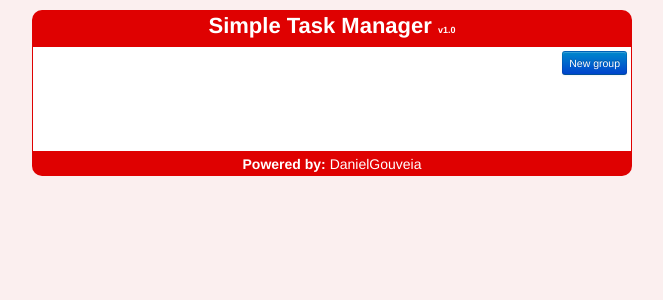
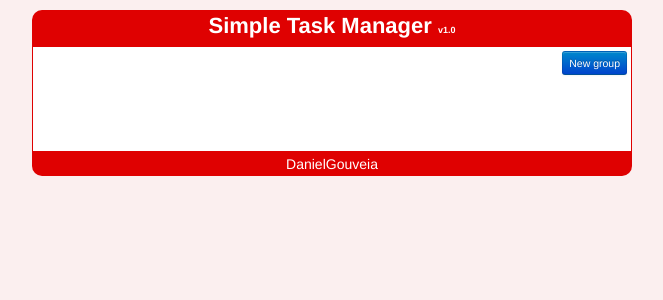
Before and after one commit to DanielGouveia/SimpleTaskManager, a PHP site: page / in a window 1280 px wide. Shown: the top 300 px of the page, without its empty margins (308-971 px from the left). Run offline with PHP 8.4, Linux system fonts and the light colour scheme; data that the repository does not hold is empty.

Commit message:
Author link fix

```diff
--- a/index.php
+++ b/index.php
@@ -32,7 +32,7 @@
                 ?>
             </section>
             <footer>
-                <b>Powered by:</b> DanielGouveia
+                <a href="http://joblovr.com/profile/1701" class="link">DanielGouveia</a>
             </footer>
         </div>
     </body>
```
